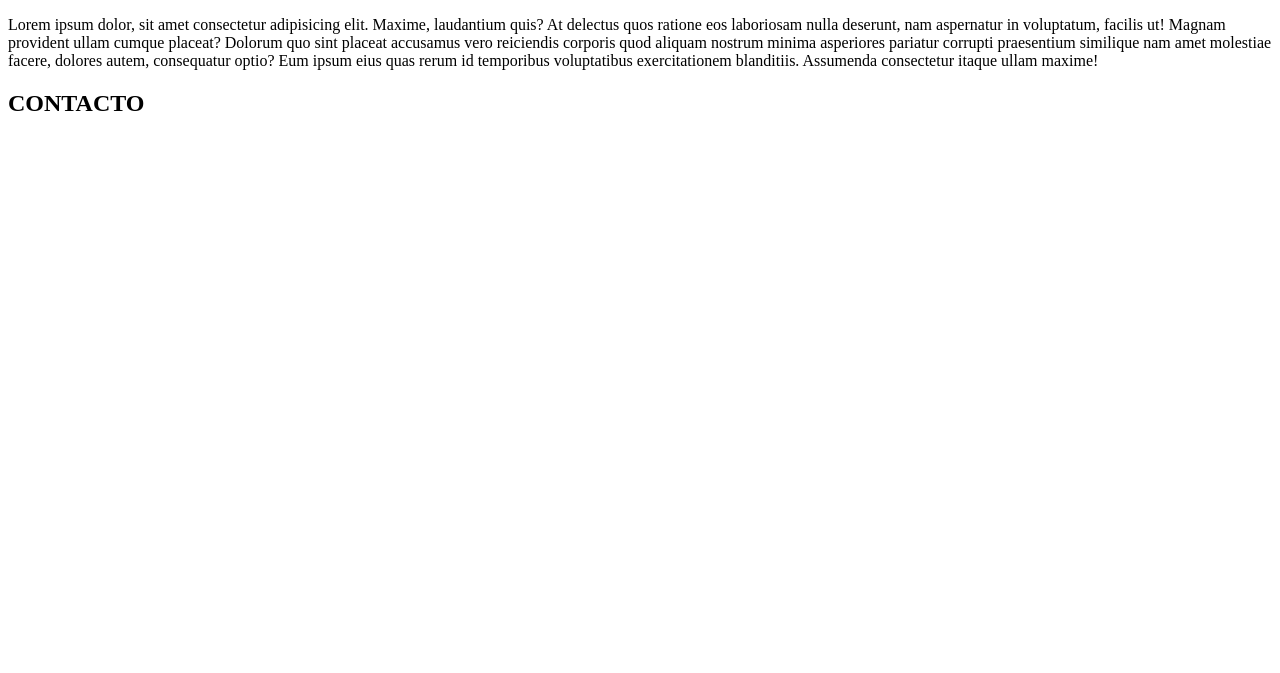
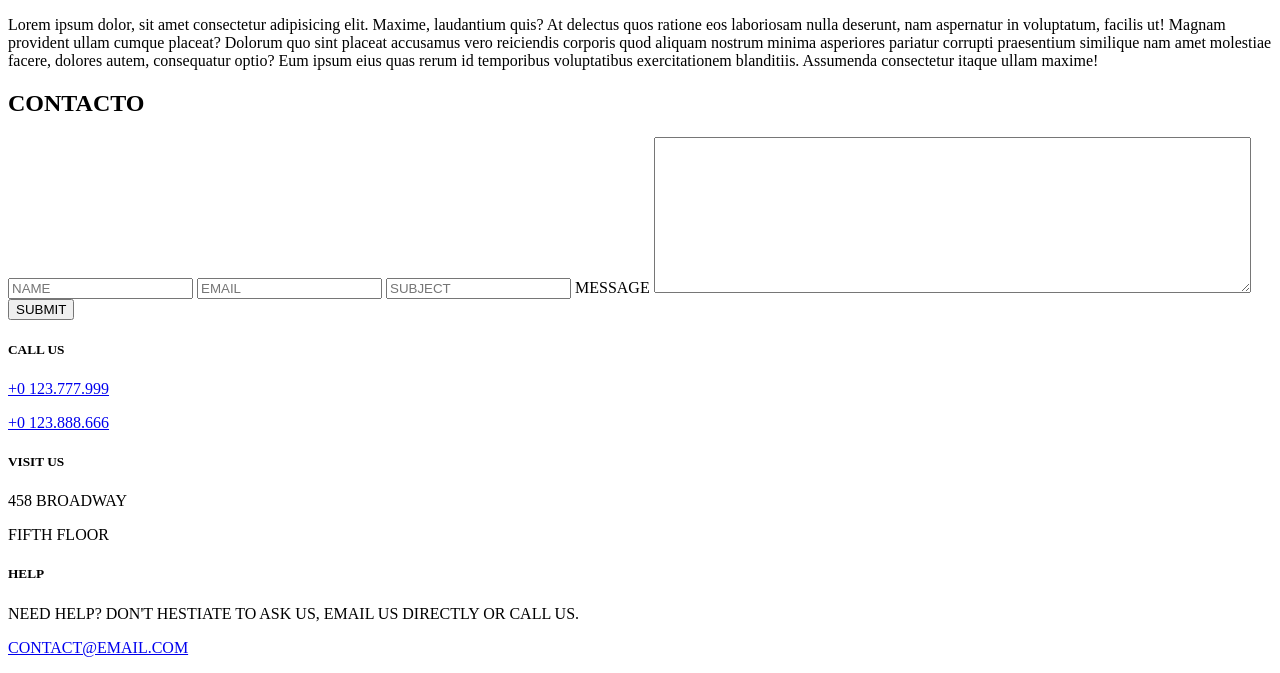
Before and after one commit to LauraSanchez17/practica-precurso, a plain HTML site: page index.html in a window 1280 px wide. Shown: the part 2232-2905 px from the top of the page. Before the commit the page ends 2369 px from the top, so only its background shows below. Drawn offline with Linux system fonts and the light colour scheme.

Commit message:
HTML de sección contacto.

```diff
--- a/index.html
+++ b/index.html
@@ -180,6 +180,35 @@
 
         <section>
             <h2>CONTACTO</h2>
+            <form action="" method="post">
+                <input type="text" id="name" name="NAME" placeholder="NAME">
+                <input type="email" id="email" name="EMAIL" placeholder="EMAIL">
+                <input type="text" id="subjet" name="SUBJECT" placeholder="SUBJECT">
+                <label for="message">MESSAGE</label>
+                <textarea name="" id="message" cols="72" rows="10"></textarea>
+                <input type="button" id="submit" value="SUBMIT">
+
+            </form>
+
+            <div>
+                <div>
+                    <h5>CALL US</h5>
+                    <p><a href="tel:+0 123777999">+0 123.777.999</a></p>
+                    <p><a href="tel:+0123888666">+0 123.888.666</a></p>
+                </div>
+
+                <div>
+                    <h5>VISIT US</h5>
+                    <p>458 BROADWAY</p>
+                    <p>FIFTH FLOOR</p>
+                </div>
+
+                <div>
+                    <h5>HELP</h5>
+                    <p>NEED HELP? DON'T HESTIATE TO ASK US, EMAIL US DIRECTLY OR CALL US.</p>
+                    <p><a href="mailto:contact@email">CONTACT@EMAIL.COM</a></p>
+                </div>
+            </div>
         </section>
 
 
```
